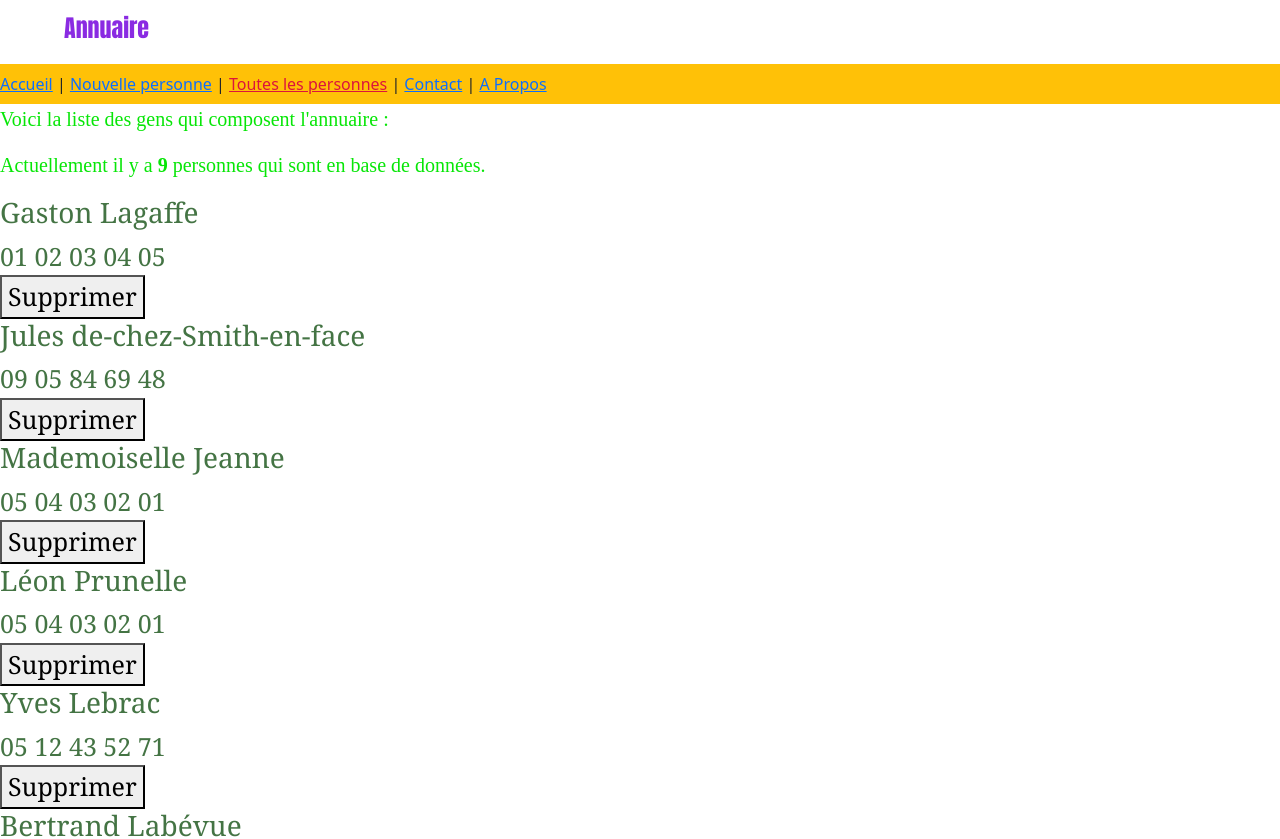
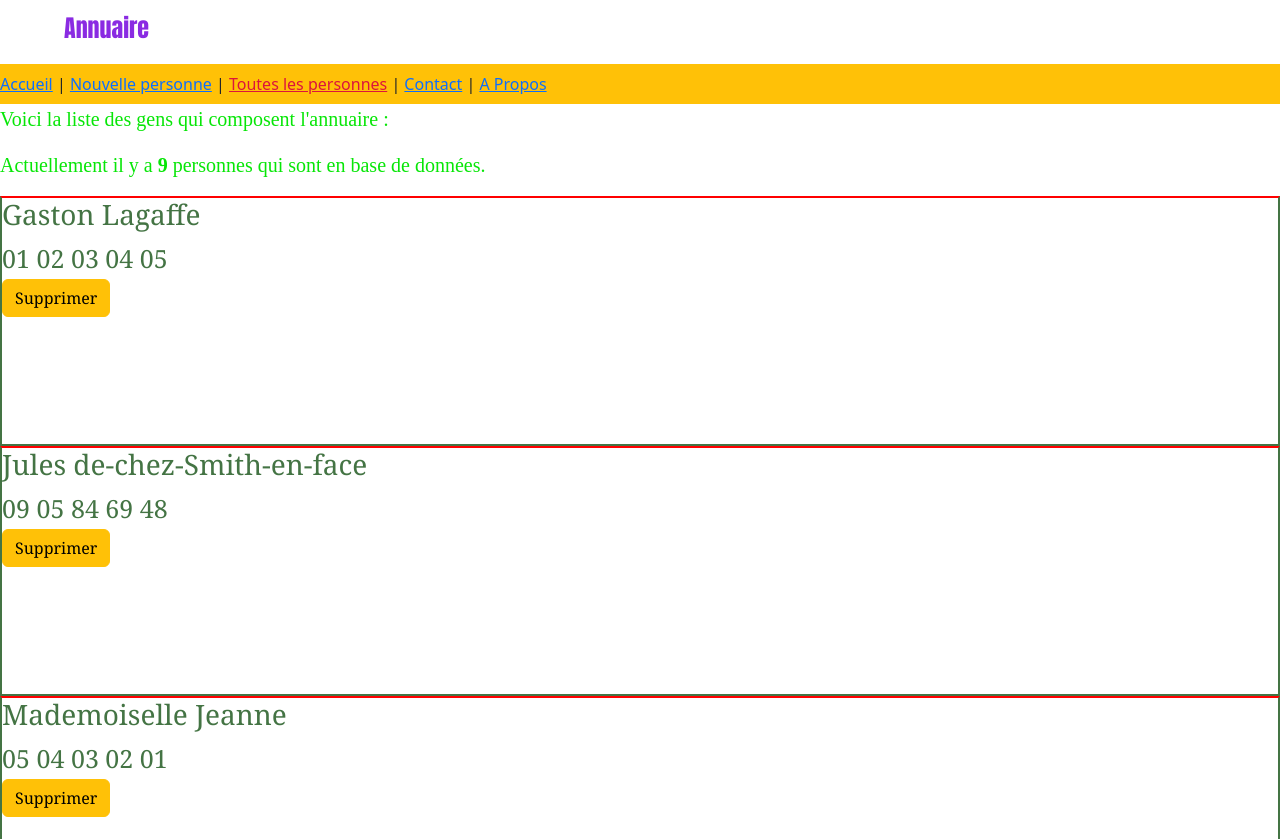
Before and after one commit to GuiomP31/annuaire, an Angular app: page /liste-personne in a window 1280 px wide. Shown: the top 839 px of the page. Built offline with nearby package versions, Linux system fonts and the light colour scheme.

Commit message:
css et html

```diff
--- a/src/app/detail-personne/detail-personne.component.css
+++ b/src/app/detail-personne/detail-personne.component.css
@@ -0,0 +1,6 @@
+.person {
+    width: 100%x;
+    height: 250px;
+    border: 2px solid;
+    border-top-color: red;
+}
--- a/src/app/detail-personne/detail-personne.component.html
+++ b/src/app/detail-personne/detail-personne.component.html
@@ -1,8 +1,7 @@
  <!-- La variable p contient-->
-<div>
+<div class="person">
     <h3>{{ pers.prenom}} {{ pers.nom}}</h3>
      <div class="tel">{{ pers.tel}}</div>
+    <button class="btn btn-warning" (click)="onClicBoutonSuppression()">Supprimer</button>
+    <br/><br/>
 </div>
-<div class="boutons">
-    <button (click)="onClicBoutonSuppression()">Supprimer</button>
-</div>
```
